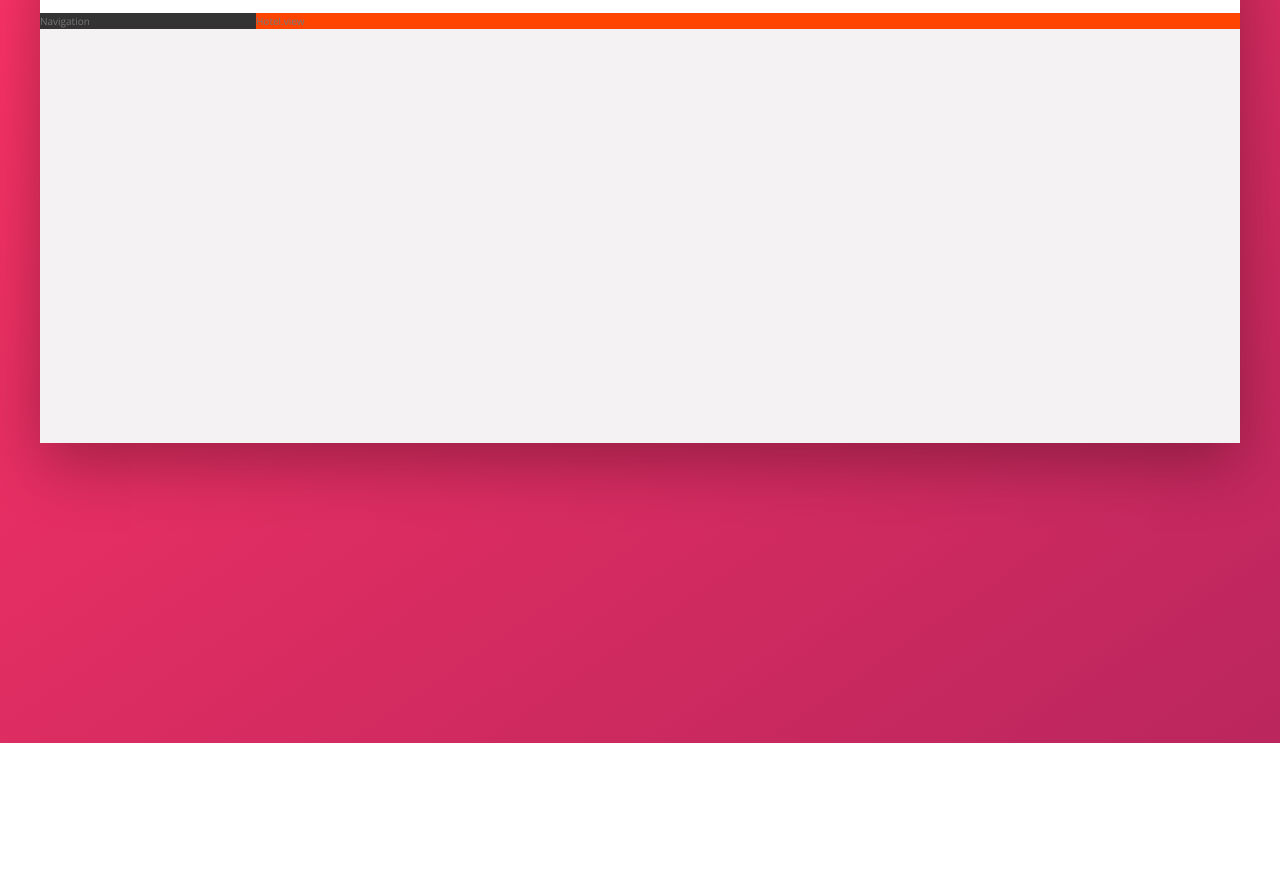
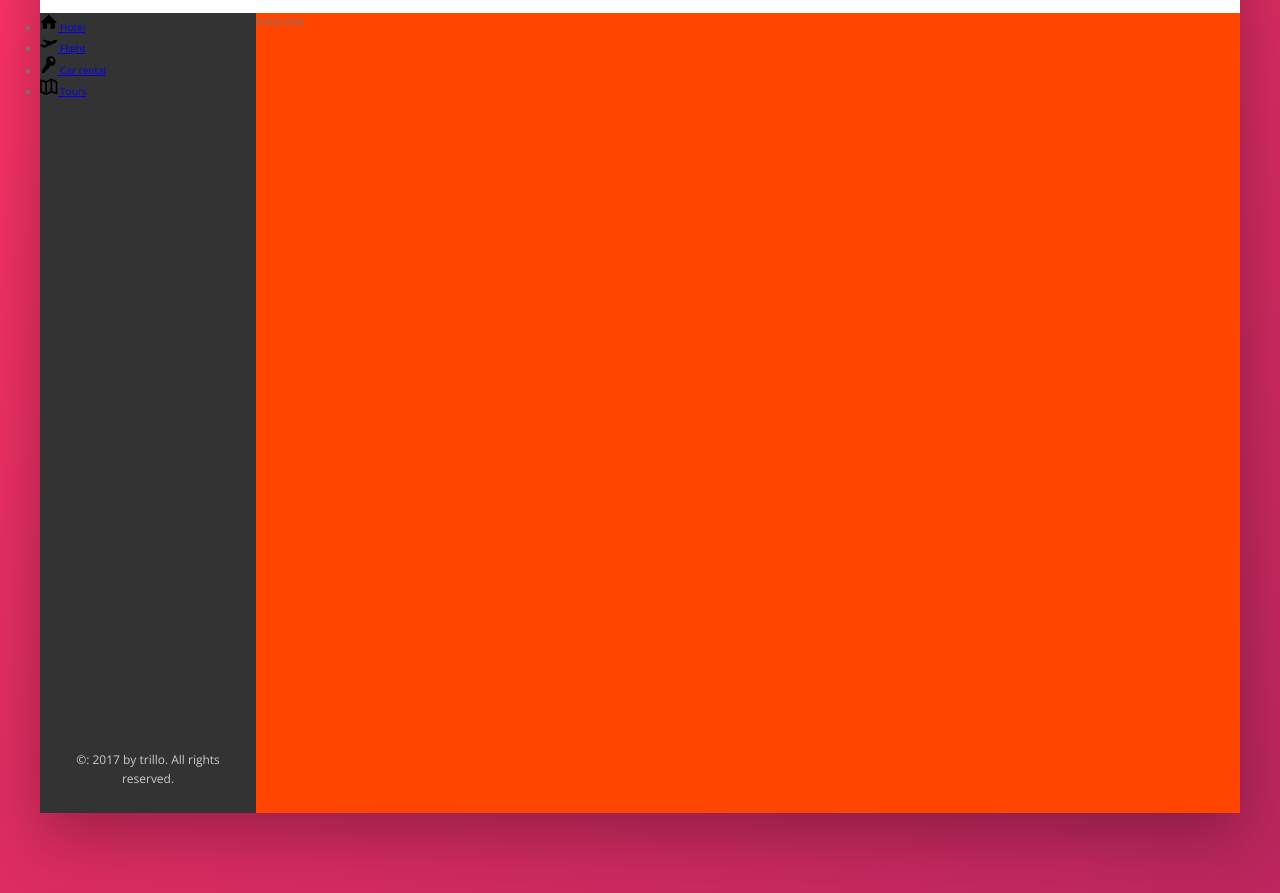
Before and after one commit to arikihamano/2-trillo, a website: page index.html in a window 1280 px wide. Shown: the part 137-1030 px from the top of the page. Before the commit the page ends 880 px from the top, so only its background shows below. Drawn offline with nearby package versions, Linux system fonts and the light colour scheme.

Commit message:
finish 78

```diff
--- a/index.html
+++ b/index.html
@@ -56,8 +56,50 @@
       </header>
       <div class="content">
         <nav class="sidebar">
-          Navigation
+          <ul class="side-nav">
+            <li class="side-nav__item">
+              <a href="#" class="side-nav__link">
+                <svg class="side-nav__icon">
+                  <use xlink:href="img/sprite.svg#icon-home">
+                </svg>
+                <span>Hotel</span>
+              </a>
+            </li>
+            <li class="side-nav__item">
+              <a href="#" class="side-nav__link">
+                <svg class="side-nav__icon">
+                  <use xlink:href="img/sprite.svg#icon-aircraft-take-off">
+                </svg>
+                <span>Flight</span>
+              </a>
+            </li>
+            <li class="side-nav__item">
+              <a href="#" class="side-nav__link">
+                <svg class="side-nav__icon">
+                  <use xlink:href="img/sprite.svg#icon-key">
+                </svg>
+                <span>Car rental</span>
+              </a>
+            </li>
+            <li class="side-nav__item">
+              <a href="#" class="side-nav__link">
+                <svg class="side-nav__icon">
+                  <use xlink:href="img/sprite.svg#icon-map">
+                </svg>
+                <span>Tours</span>
+              </a>
+            </li>
+          </ul>
+
+          <div class="legal">
+            &copy: 2017 by trillo. All rights reserved.
+          </div>
         </nav>
+
+
+
+
+
         <main class="hotel-view">
           Hotel.view
         </main>
--- a/sass/_components.scss
+++ b/sass/_components.scss
@@ -115,3 +115,27 @@
     margin-right: 1rem;
   }
 }
+
+///////////////////////////
+// SIDE NEVIGATION
+.side-nav {
+  &__item {
+  }
+
+  &__link {
+  }
+
+  &__icon {
+    width: 1.75rem;
+    height: 1.75rem;
+  }
+}
+
+///////////////////////////
+// LEGAL TEXT
+.legal {
+  font-size: 1.2rem;
+  color: var(--color-grey-light-4);
+  text-align: center;
+  padding: 2.5rem;
+}
--- a/sass/_layout.scss
+++ b/sass/_layout.scss
@@ -26,11 +26,18 @@
   background-color: var(--color-grey-dark-1);
 
   flex: 0 0 18%;
+
+  display: flex;
+  flex-direction: column;
+  justify-content: space-between;
 }
 
 .hotel-view {
   background-color: #fff;
+
+  //test
   background-color: orangered;
+  height: 80rem;
 
   flex: 1;
 }
```
Also changed, not shown: css/style.css.
